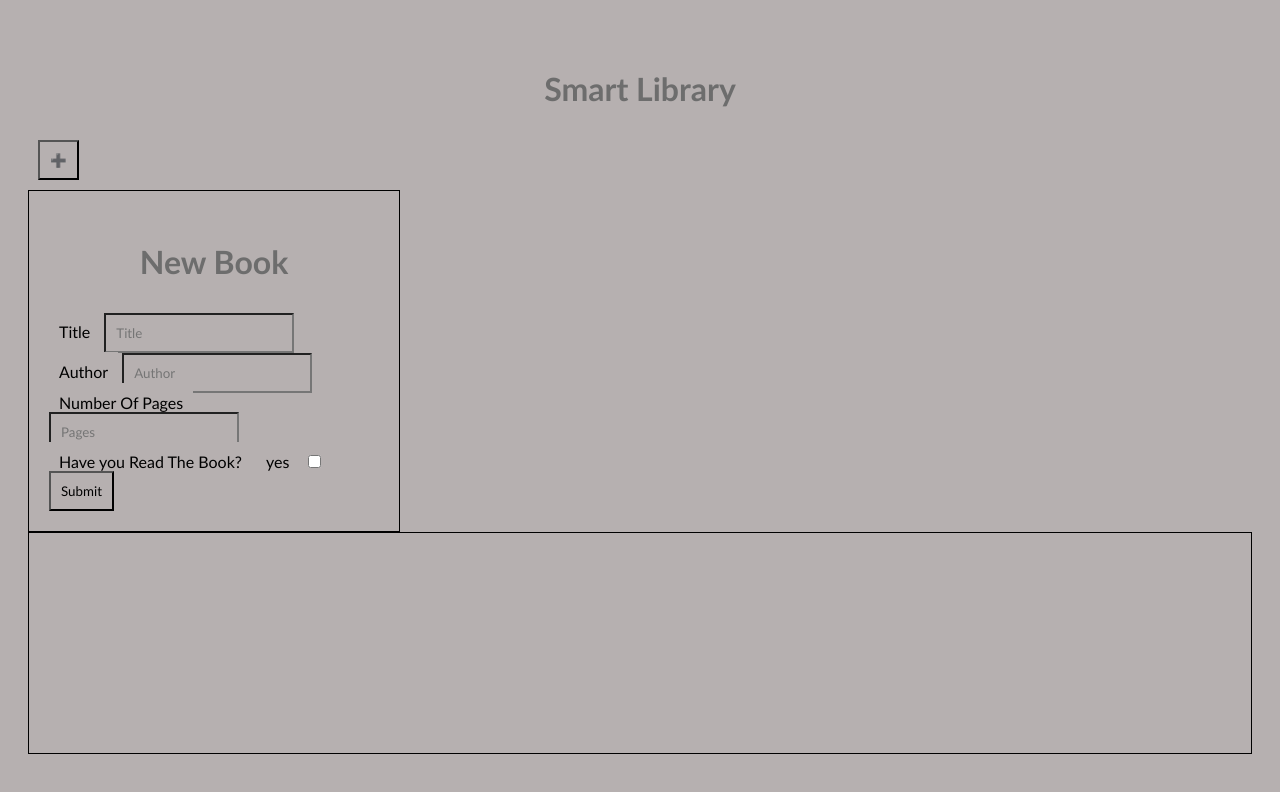
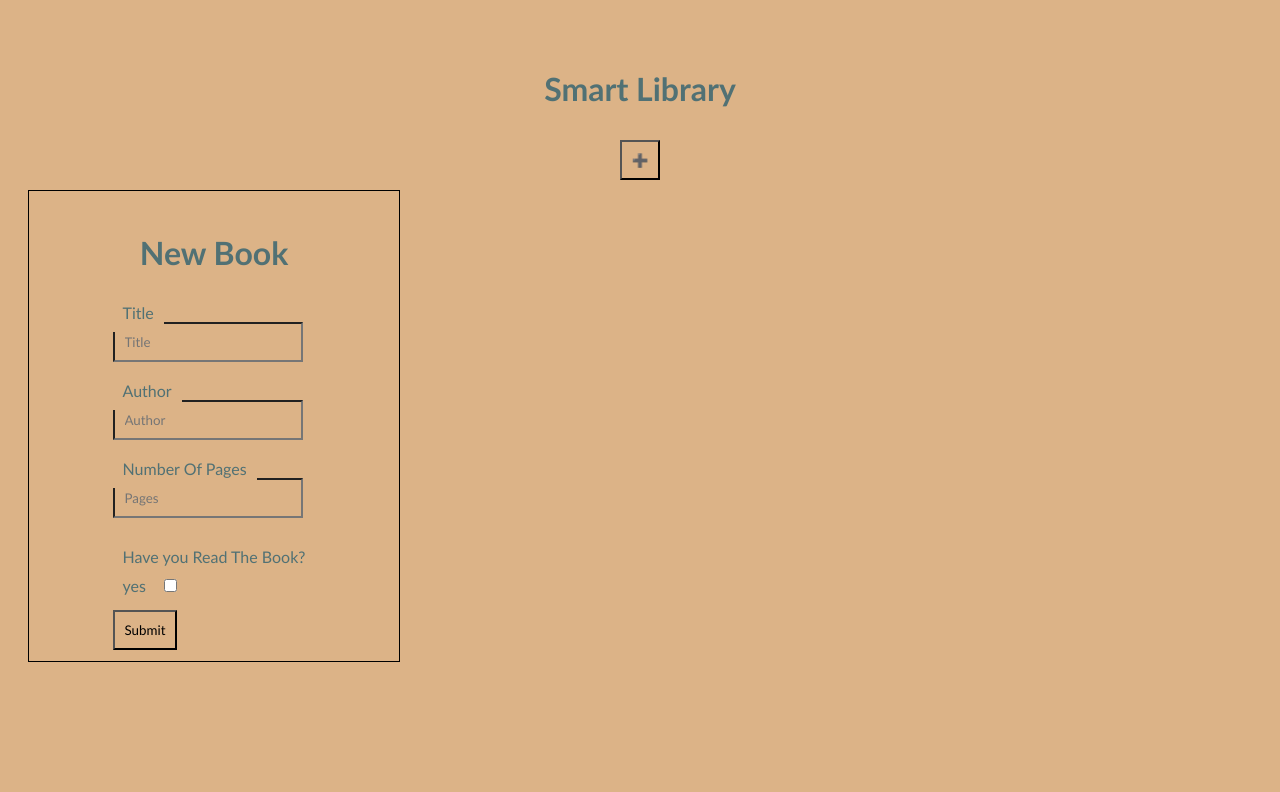
Before and after one commit to punitbathija/Library_Project, a plain HTML site: page ProjectLibrary.html in a window 1280 px wide. Drawn offline with Linux system fonts and the light colour scheme.

Commit message:
Update library.css

```diff
--- a/library.css
+++ b/library.css
@@ -1,50 +1,60 @@
 * {
-  background-color: rgb(182, 176, 176);
+  background-color: #dcb387;
   font-family: "Trebuchet MS", "Lucida Sans Unicode", "Lucida Grande",
     "Lucida Sans", Arial, sans-serif;
   padding: 10px;
 }
 
 h1 {
-  color: rgb(109, 109, 109);
+  color: #517174;
   display: flex;
   justify-content: center;
   align-items: center;
 }
 .bookform {
+  color: #517174;
   display: flex;
   border: 1px solid black;
-  max-height: 350px;
-  max-width: 350px;
-  flex-direction: row;
-  gap: 15px;
   justify-content: center;
   align-items: center;
-  row-gap: 355px;
-  column-gap: 35px;
+  height: 450px;
+  width: 350px;
 }
-
-#submit {
-  color: black;
-}
-
 .card {
-  border: 1px solid black;
-  height: 250px;
-  width: 250px;
+  border: 2px solid black;
+  height: 200px;
+  width: 200px;
+  background-color: #ef5d58;
+  gap: 30px;
 }
 
 .container {
-  border: 1px solid black;
   display: flex;
-  height: 200px;
-  visibility: inherit;
+  flex-wrap: wrap;
 }
 
 .text {
   flex-wrap: wrap;
   display: flex;
-  color: red;
   height: 200px;
   width: 265px;
+  font-size: large;
 }
+#title,
+#author,
+#numberOfPages,
+#hr,
+#submit {
+  display: flex;
+}
+#submit {
+  margin-top: 15px;
+}
+
+.add {
+  display: flex;
+  justify-content: center;
+  align-items: center;
+  text-align: center;
+  margin: auto;
+}
```
